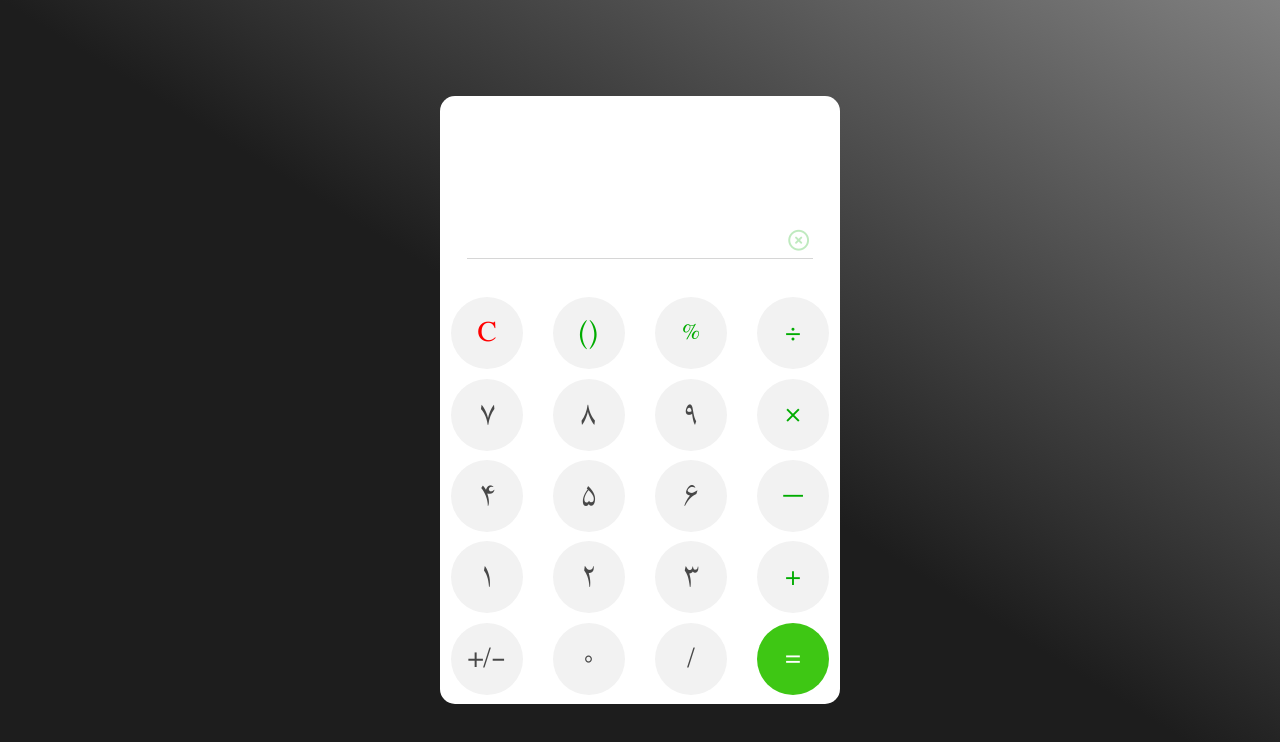
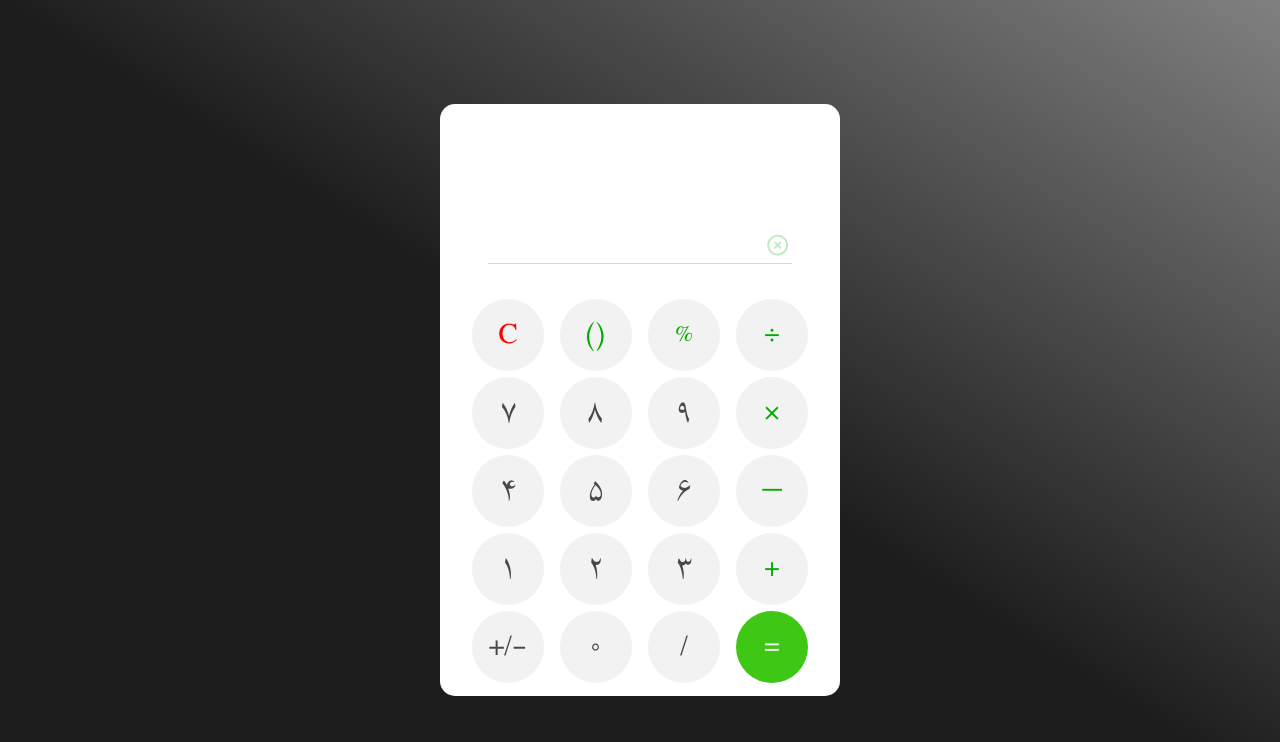
Before and after one commit to Mohamad-Golden/calculator, a plain HTML site: page index.html in a window 1280 px wide. Drawn offline with Linux system fonts and the light colour scheme.

Commit message:
modified

```diff
--- a/index.css
+++ b/index.css
@@ -49,17 +49,18 @@ body{
     border-radius: 15px;
     position: relative;
     width: 25rem;
-    height: 38rem;
+    height: 37rem;
     padding: 3px;
     display: grid;
     background-color: #fff;
     grid-template-columns: repeat(4, 5.5rem);
-    justify-content: space-between;
+    justify-content: center;
     justify-items: center;
-    /* align-content: auto; */
+    align-content: start;
 }
 
 .result{
+    padding-top: 1rem;
     justify-self: stretch;
     grid-column: 1 / -1;
     height: 7rem;
--- a/index.js
+++ b/index.js
@@ -92,7 +92,7 @@ class Calculator{
 
     display(){
         this.previousOperandElement.classList.remove('move')
-        if (this.rawInput.length > 17){
+        if (this.rawInput.length > 16){
             this.currentOperandElement.style.fontSize = '1.5rem'
         } else{
             this.currentOperandElement.style.fontSize = '2rem'
```
